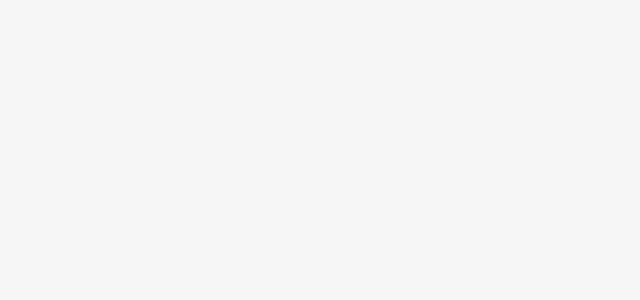
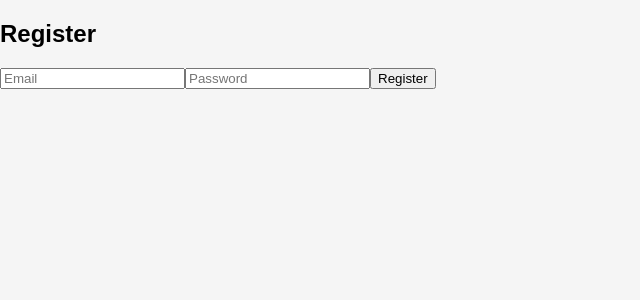
Before and after one commit to AqilMustaqim10/resume-builder, a React (Vite) app: page /register in a window 1280 px wide. Before the commit this address had no page. Shown: the top 300 px of the page, without its empty margins (0-640 px from the left). Built offline with nearby package versions, Linux system fonts and the light colour scheme.

Commit message:
Add Supabase authentication (login & register)

```diff
--- a/package.json
+++ b/package.json
@@ -10,6 +10,7 @@
     "preview": "vite preview"
   },
   "dependencies": {
+    "@supabase/supabase-js": "^2.89.0",
     "react": "^19.2.0",
     "react-dom": "^19.2.0",
     "react-router-dom": "^7.11.0"
--- a/src/App.jsx
+++ b/src/App.jsx
@@ -2,12 +2,16 @@
 // Defines app routes
 
 import { BrowserRouter, Routes, Route } from "react-router-dom";
+import Login from "./pages/Login";
+import Register from "./pages/Register";
 
 function App() {
   return (
     <BrowserRouter>
       <Routes>
         <Route path="/" element={<h1>Home</h1>} />
+        <Route path="/login" element={<Login />} />
+        <Route path="/register" element={<Register />} />
         <Route path="/editor" element={<h1>Resume Editor</h1>} />
       </Routes>
     </BrowserRouter>
--- /dev/null
+++ b/src/pages/Login.jsx
@@ -0,0 +1,56 @@
+// Login.jsx
+// Handles user login
+
+import { useState } from "react";
+import { supabase } from "../supabase/client";
+
+function Login() {
+  const [email, setEmail] = useState("");
+  const [password, setPassword] = useState("");
+  const [loading, setLoading] = useState(false);
+
+  const handleLogin = async (e) => {
+    e.preventDefault();
+    setLoading(true);
+
+    // Attempt login
+    const { error } = await supabase.auth.signInWithPassword({
+      email,
+      password,
+    });
+
+    if (error) {
+      alert(error.message);
+    } else {
+      alert("Login successful");
+    }
+
+    setLoading(false);
+  };
+
+  return (
+    <form onSubmit={handleLogin}>
+      <h2>Login</h2>
+
+      <input
+        type="email"
+        placeholder="Email"
+        value={email}
+        onChange={(e) => setEmail(e.target.value)}
+        required
+      />
+
+      <input
+        type="password"
+        placeholder="Password"
+        value={password}
+        onChange={(e) => setPassword(e.target.value)}
+        required
+      />
+
+      <button disabled={loading}>{loading ? "Logging in..." : "Login"}</button>
+    </form>
+  );
+}
+
+export default Login;
--- /dev/null
+++ b/src/pages/Register.jsx
@@ -0,0 +1,57 @@
+// Register.jsx
+// Handles user registration
+
+import { useState } from "react";
+import { supabase } from "../supabase/client";
+
+function Register() {
+  const [email, setEmail] = useState("");
+  const [password, setPassword] = useState("");
+  const [loading, setLoading] = useState(false);
+
+  const handleRegister = async (e) => {
+    e.preventDefault();
+    setLoading(true);
+
+    const { error } = await supabase.auth.signUp({
+      email,
+      password,
+    });
+
+    if (error) {
+      alert(error.message);
+    } else {
+      alert("Registration successful! Check your email.");
+    }
+
+    setLoading(false);
+  };
+
+  return (
+    <form onSubmit={handleRegister}>
+      <h2>Register</h2>
+
+      <input
+        type="email"
+        placeholder="Email"
+        value={email}
+        onChange={(e) => setEmail(e.target.value)}
+        required
+      />
+
+      <input
+        type="password"
+        placeholder="Password"
+        value={password}
+        onChange={(e) => setPassword(e.target.value)}
+        required
+      />
+
+      <button disabled={loading}>
+        {loading ? "Creating account..." : "Register"}
+      </button>
+    </form>
+  );
+}
+
+export default Register;
--- /dev/null
+++ b/src/supabase/client.js
@@ -0,0 +1,10 @@
+// client.js
+// Supabase client configuration
+
+import { createClient } from "@supabase/supabase-js";
+
+// These values connect your app to Supabase
+const supabaseUrl = import.meta.env.VITE_SUPABASE_URL;
+const supabaseAnonKey = import.meta.env.VITE_SUPABASE_ANON_KEY;
+
+export const supabase = createClient(supabaseUrl, supabaseAnonKey);
```
Also changed, not shown: 2 other files (tests, documents, lock files or other folders).
